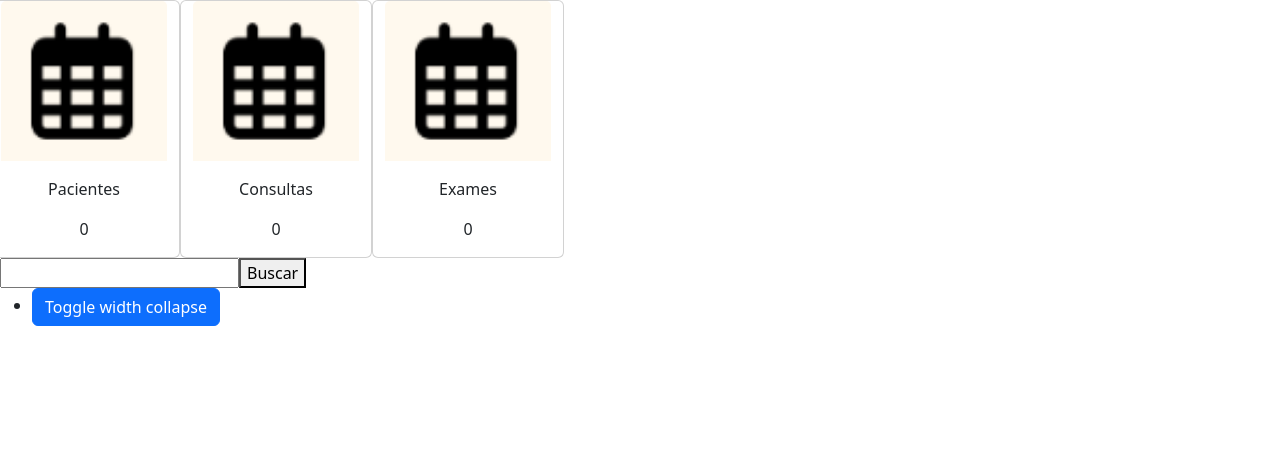
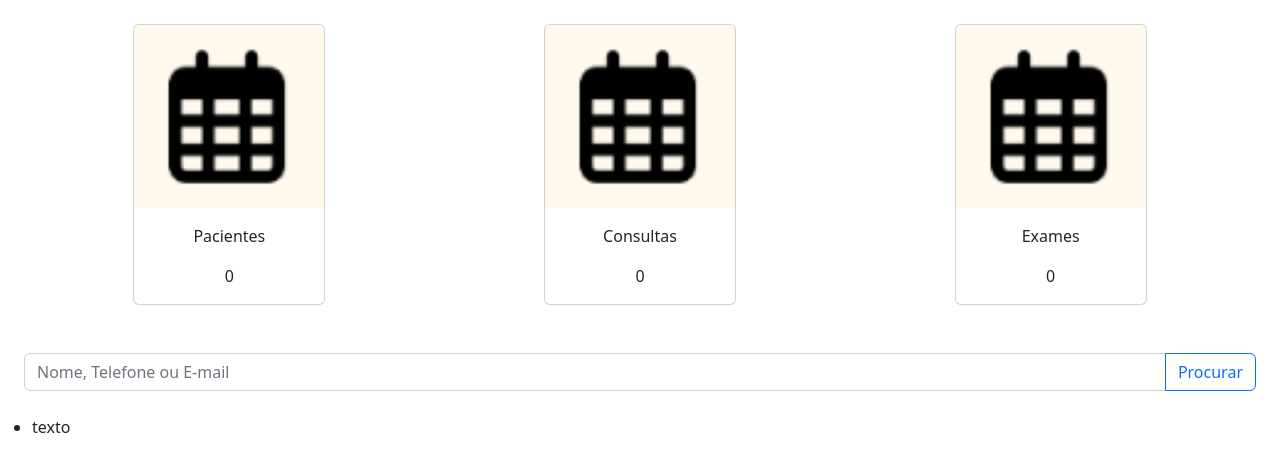
Before and after one commit to Osnei-Luzia/LABMedical, an Angular app in the folder labMedical/: page /inicio in a window 1280 px wide. Shown: the top 472 px of the page. Built offline with nearby package versions, Linux system fonts and the light colour scheme.

Commit message:
toolBarHTML.2 & sideMenuHTML.2

```diff
--- a/labMedical/src/app/components/side-menu/side-menu.component.html
+++ b/labMedical/src/app/components/side-menu/side-menu.component.html
@@ -1 +1,20 @@
-<p>side-menu works!</p>
+<div class="collapse collapse-horizontal" id="collapseWidthExample">
+    <div class="d-flex flex-column bg-dark text-center text-white p-4" style="width: 15rem;">
+        <!-- <div class="d-flex container flex-column text-white"> -->
+        <p>
+            Geral
+        </p>
+        <!-- <div class="d-flex flex-column"> -->
+            <button class="btn btn-outline-primary mb-3 active">Home</button>
+            <button class="btn btn-outline-primary mb-3">Botao</button>
+        <!-- </div> -->
+        <!-- <div class="text-white text-center mb-5"> -->
+        <p>
+            Seção
+        </p>
+        <button class="btn btn-outline-primary mb-3">Botao</button>
+        <button class="btn btn-outline-primary mb-3">Botao</button>
+        <!-- </div> -->
+        <!-- </div> -->
+    </div>
+</div>
--- a/labMedical/src/app/components/toolbar/toolbar.component.html
+++ b/labMedical/src/app/components/toolbar/toolbar.component.html
@@ -1,7 +1,8 @@
 <nav class="navbar navbar-dark bg-dark">
     <div class="container-fluid">
-        <button class="navbar-toggler-icon btn" type="button" data-bs-toggle="collapse"
-            data-bs-target="#menuLateral">
+        <button class="btn navbar-toggler-icon" type="button" data-bs-toggle="collapse"
+            data-bs-target="#collapseWidthExample" aria-expanded="false" aria-controls="collapseWidthExample">
+
         </button>
         <p class="navbar-brand" href="#">
             Nome da Página
@@ -10,16 +11,7 @@
             <p>
                 Usuario
             </p>
-            <img src="logo">
+            <img src="">
         </div>
     </div>
-
 </nav>
-<div class="bg-dark text-white d-flex" style="max-width: 15rem">
-    <div class="collapse collapse-horizontal" style="height: 100rem" id="menuLateral">
-        <div class="row">
-            <button>Texto</button>
-            <button>Texto</button>
-        </div>
-    </div>
-</div>
--- a/labMedical/src/app/pages/inicio/inicio.component.html
+++ b/labMedical/src/app/pages/inicio/inicio.component.html
@@ -1,5 +1,5 @@
 <!-- estatísticas -->
-<div class="row">
+<div class="d-flex justify-content-around p-4">
     <div *ngFor="let estatistica of estatisticas;" class="card" style="width: 12rem;">
         <img src={{estatistica.img}} class="card-img-top" alt="...">
         <div class="card-body row text-center">
@@ -9,26 +9,15 @@
     </div>
 </div>
 <!-- busca de pacientes -->
-<div>
-    <input type="text">
-    <button> Buscar </button>
+<div class="input-group p-4">
+    <input type="text" class="form-control" placeholder="Nome, Telefone ou E-mail" aria-label="Nome, Telefone ou E-mail"
+        aria-describedby="button-addon2">
+    <button class="btn btn-outline-primary" type="button" id="button-addon2">Procurar</button>
 </div>
+
 <!-- lista de pacientes -->
 <ul>
     <li>
-        <p>
-            <button class="btn btn-primary" type="button" data-bs-toggle="collapse"
-                data-bs-target="#collapseWidthExample" aria-expanded="false" aria-controls="collapseWidthExample">
-                Toggle width collapse
-            </button>
-        </p>
-        <div style="min-height: 120px;">
-            <div class="collapse collapse-horizontal" id="collapseWidthExample">
-                <div class="card card-body" style="width: 300px;">
-                    This is some placeholder content for a horizontal collapse. It's hidden by default and shown when
-                    triggered.
-                </div>
-            </div>
-        </div>
+        texto
     </li>
 </ul>
--- a/labMedical/src/app/pages/main/main.component.css
+++ b/labMedical/src/app/pages/main/main.component.css
@@ -0,0 +1,3 @@
+body{
+    height: 100vh;
+}
--- a/labMedical/src/app/pages/main/main.component.html
+++ b/labMedical/src/app/pages/main/main.component.html
@@ -1,4 +1,8 @@
-<labM-toolbar></labM-toolbar>
-<!-- <router-outlet></router-outlet> -->
-<!-- <labM-inicio></labM-inicio> -->
-<!-- <labM-side-menu></labM-side-menu> -->
+<body>
+    <labM-toolbar></labM-toolbar>
+    <!-- <router-outlet></router-outlet> -->
+    <div class="d-flex">
+        <labM-side-menu></labM-side-menu>
+        <labM-inicio style="width:100%"></labM-inicio>
+    </div>
+</body>
```
